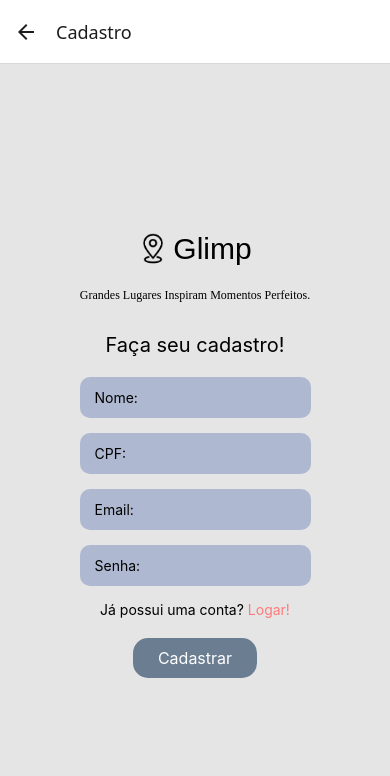
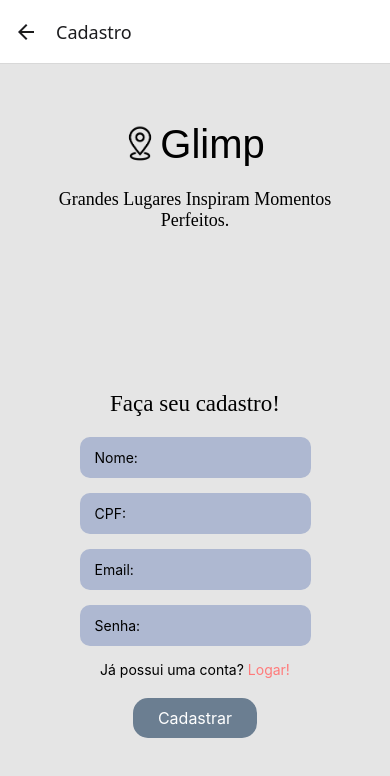
Before and after one commit to livyamv/Projeto-MBL, a React Native app: screen /Cadastro in a window 390 px wide. Shown: the top 776 px of the page. Built offline with nearby package versions, Linux system fonts and the light colour scheme.

Commit message:
estilizado

```diff
--- a/src/screens/Cadastro.js
+++ b/src/screens/Cadastro.js
@@ -23,23 +23,18 @@ export default function Cadastro() {
   // Função para realizar o cadastro
   async function handleCadastro() {
     try {
-      // Chamada para a API de cadastro
       const response = await api.postCadastro(usuario);
-
-      // Se o cadastro for bem-sucedido
       Alert.alert("Sucesso", response.data.message);
-      navigation.navigate("Login");  // Navega para a tela de login
+      navigation.navigate("Login"); // Navega para a tela de login
     } catch (error) {
-      // Exibe erro caso a requisição falhe
       const errorMessage = error.response?.data?.error || "Erro desconhecido";
       Alert.alert("Erro", errorMessage);
-      console.log("Erro no cadastro:", error);  // Log do erro completo no console
+      console.log("Erro no cadastro:", error); // Log do erro completo no console
     }
   }
 
   return (
     <View style={styles.container}>
-
       {/* Imagem e texto lado a lado */}
       <View style={styles.logoContainer}>
         <Image
@@ -60,7 +55,7 @@ export default function Cadastro() {
         placeholder="Nome:"
         placeholderTextColor="#000"
         value={usuario.nome}
-        onChangeText={(value) => setUsuario({ ...usuario, nme: value })}
+        onChangeText={(value) => setUsuario({ ...usuario, nome: value })}
       />
       <TextInput
         style={styles.input}
@@ -107,20 +102,23 @@ const styles = StyleSheet.create({
     backgroundColor: "#E5E5E5",
     alignItems: "center",
     paddingHorizontal: 30,
-    paddingTop: 150,
+    paddingTop: 20,
   },
   subtitle: {
-    fontSize: 12,
+    fontSize: 18,
     textAlign: "center",
     marginBottom: 30,
     color: "#000",
-    fontFamily: "sans-serif-light"
+    fontFamily: "sans-serif-light",
+    marginTop: 1,
   },
   title: {
-    fontSize: 20,
+    fontSize: 23,
     fontWeight: "400",
     marginBottom: 20,
     color: "#000",
+    fontFamily: "sans-serif-light",
+    marginTop: 130,
   },
   input: {
     width: "70%",
@@ -142,9 +140,10 @@ const styles = StyleSheet.create({
   },
   logoImage: {
     width: 30,
-    height: 70,
+    height: 80,
     resizeMode: "cover",
     marginRight: 5,
+    marginTop: 20,
   },
   logoContainer: {
     flexDirection: "row",
@@ -152,10 +151,11 @@ const styles = StyleSheet.create({
     marginBottom: 4,
   },
   logoText: {
-    fontSize: 30,
+    fontSize: 40,
     fontWeight: "500",
     color: "#000",
-    fontFamily: "sans-serif"
+    fontFamily: "sans-serif",
+    marginTop: 20,
   },
   loginLink: {
     fontSize: 14,
```
